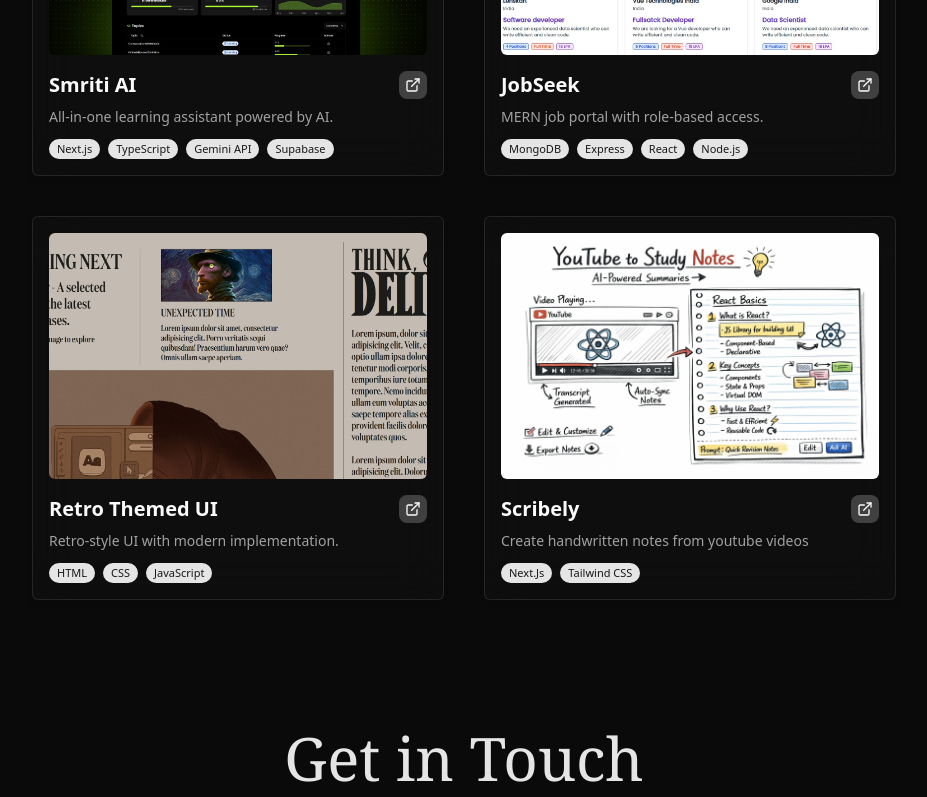
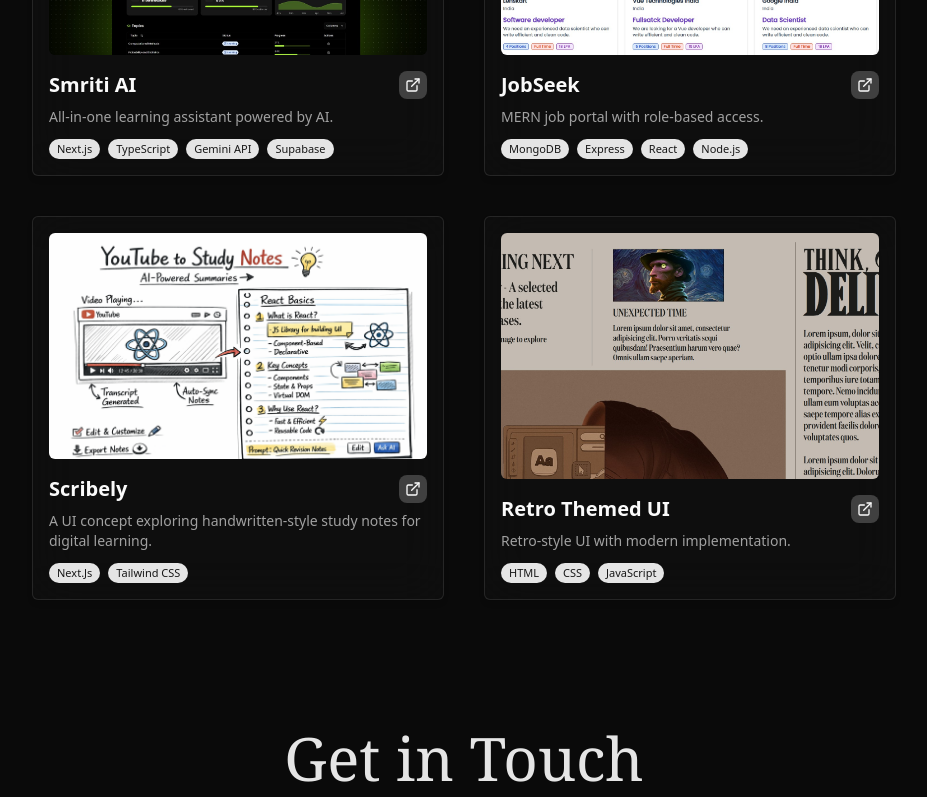
Before and after one commit to utsavg05/next-portfolio, a Next.js app: page / in a window 1280 px wide. Shown: the part 2604-3401 px from the top of the page, without its empty margins (176-1103 px from the left). Built offline with nearby package versions, Linux system fonts and the light colour scheme.

Commit message:
Refactor scribely project details

```diff
--- a/src/components/projects.tsx
+++ b/src/components/projects.tsx
@@ -12,7 +12,7 @@ import {
 const projects = [
   {
     title: "SnipHUB",
-    description: "A platform to share, explore, and manage code snippets with ease",
+    description: "A platform to share, explore, and manage code snippets with ease.",
     image: "/sniphub_hero.png",
     link: "https://sniphub-three.vercel.app/",
     tech: ["Next.Js", "Typescript", "Supabase", "Drizzle ORM"],
@@ -40,18 +40,18 @@ const projects = [
     tech: ["MongoDB", "Express", "React", "Node.js"],
   },
   {
+    title: "Scribely",
+    description: "A UI concept exploring handwritten-style study notes for digital learning.",
+    image: "/scribely.png",
+    link: "https://scribely-umber.vercel.app/",
+    tech: ["Next.Js", "Tailwind CSS"],
+  },
+  {
     title: "Retro Themed UI",
     description: "Retro-style UI with modern implementation.",
     image: "/retro.jpg",
     link: "https://retro-design-plum.vercel.app/",
     tech: ["HTML", "CSS", "JavaScript"],
-  },
-  {
-    title: "Scribely",
-    description: "Create handwritten notes from youtube videos",
-    image: "/scribely.png",
-    link: "https://scribely-umber.vercel.app/",
-    tech: ["Next.Js", "Tailwind CSS"],
   },
 
 ];
```
